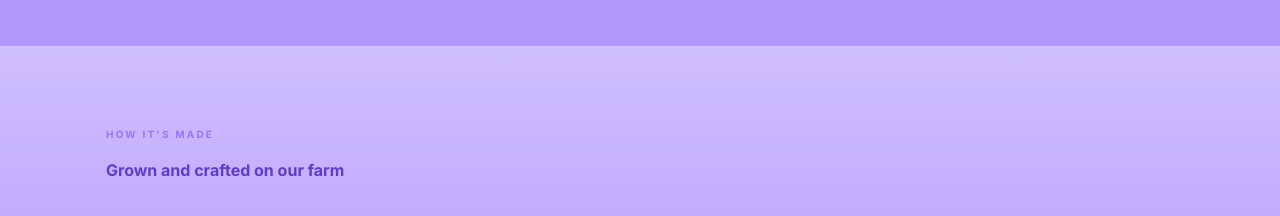
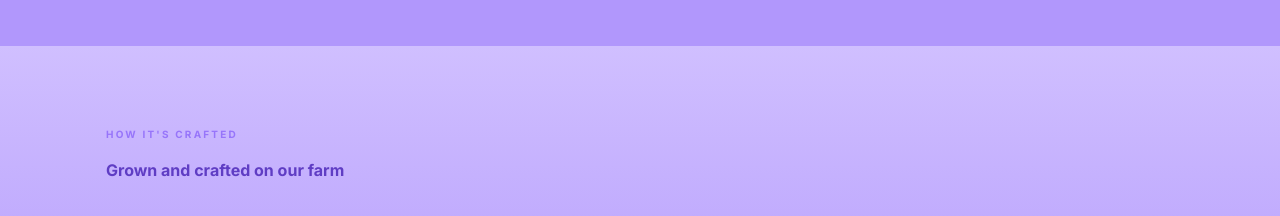
Before and after one commit to Kotkoa/lavender-herbs, a Next.js app in the folder website/: page / in a window 1280 px wide. Shown: the part 2160-2376 px from the top of the page. Built offline with nearby package versions, Linux system fonts and the light colour scheme.

Commit message:
fix: update section label from "How it's made" to "How it's crafted"

```diff
--- a/website/components/landing/ProcessSection.tsx
+++ b/website/components/landing/ProcessSection.tsx
@@ -119,7 +119,7 @@ export default function ProcessSection() {
   return (
     <section className="bg-[linear-gradient(180deg,var(--tone-200)_0%,var(--tone-500)_100%)] py-20">
       <div className="container-mx">
-        <SectionLabel light>How it&apos;s made</SectionLabel>
+        <SectionLabel light>How it&apos;s crafted</SectionLabel>
         <h2 className="mb-8 font-bold text-section text-tone-900">
           Grown and crafted on our farm
         </h2>
```
